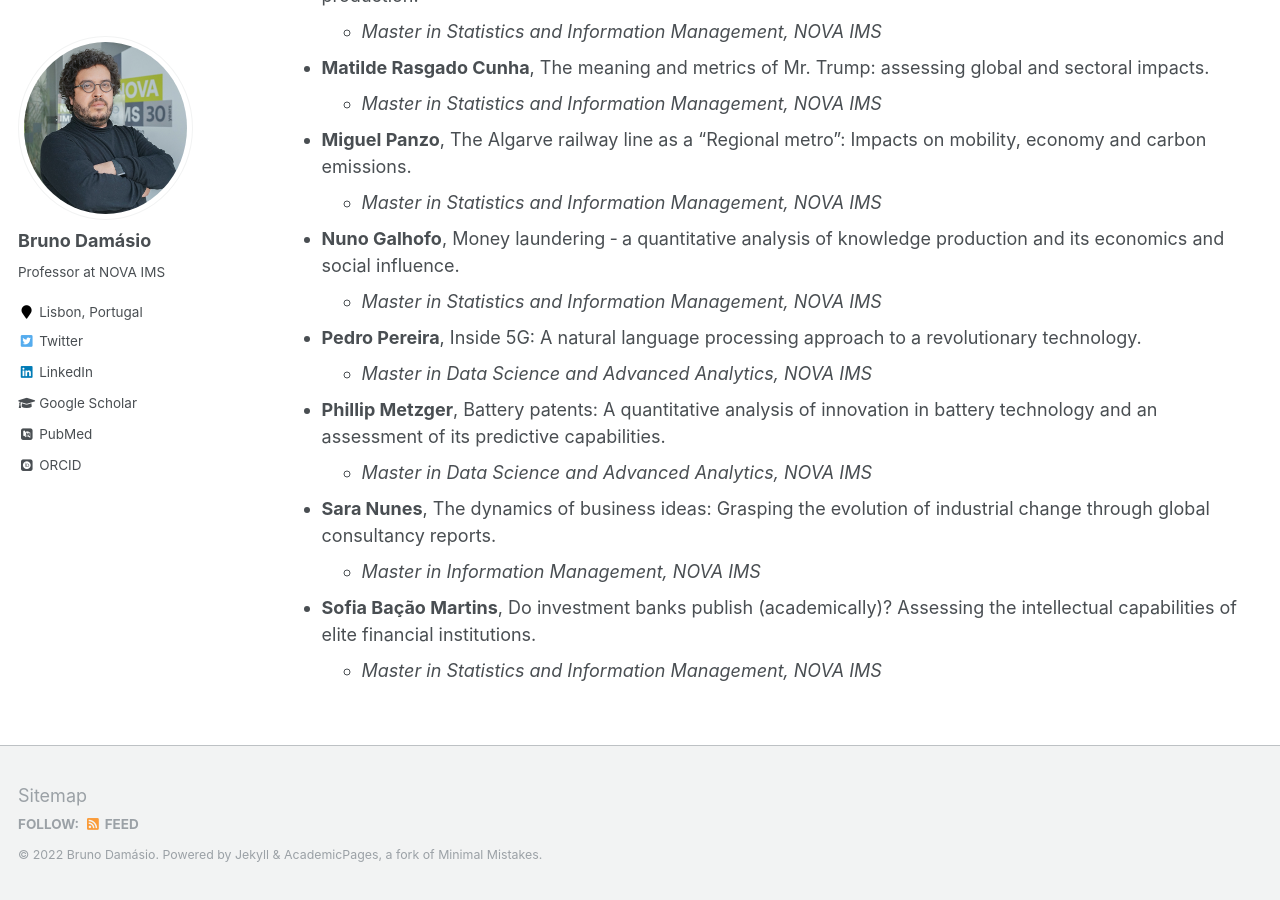
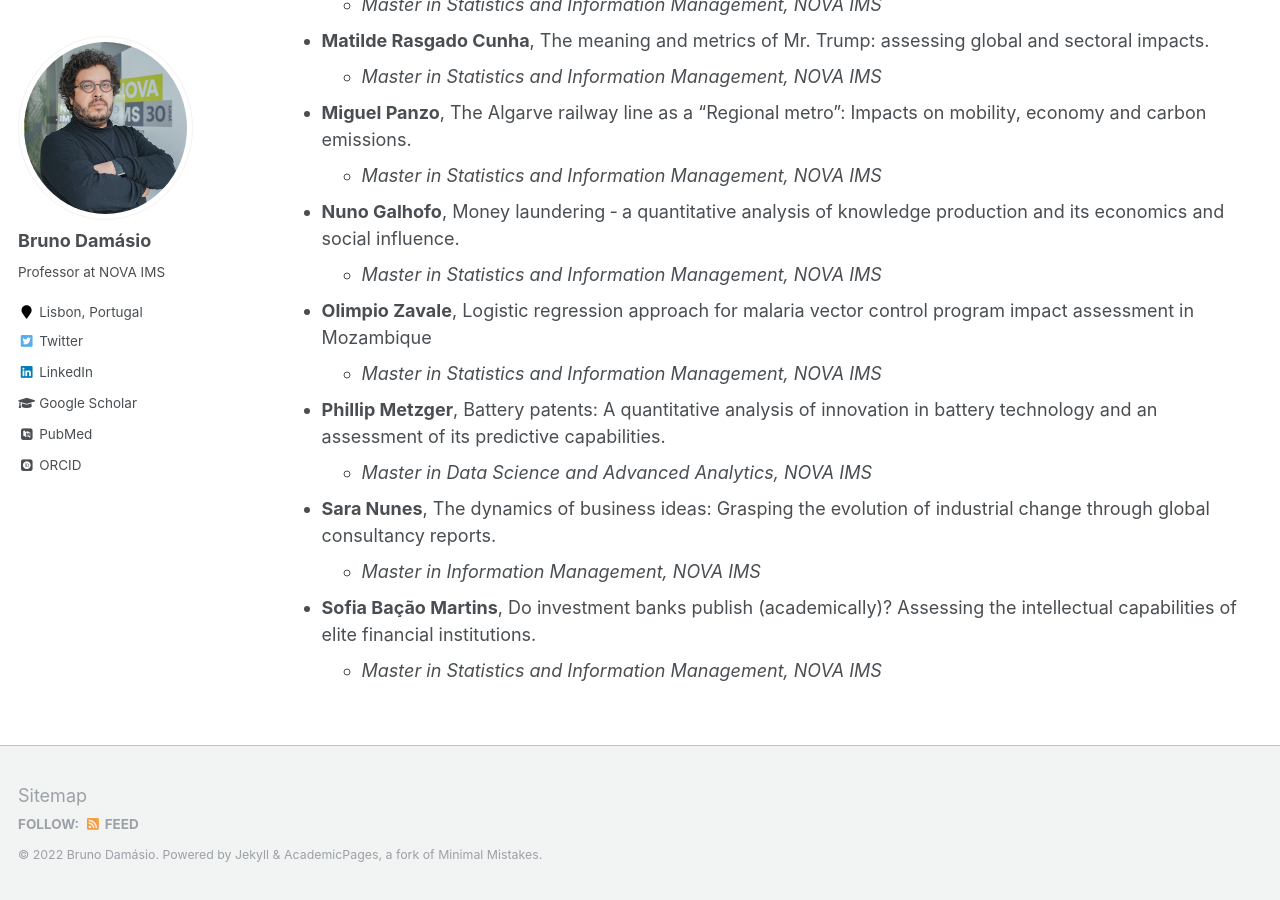
Before and after one commit to damasiob/damasiob.github.io, a Jekyll site: the page built from _pages/orietation.md, in a window 1280 px wide and 900 px high, scrolled down 5570 px. Built offline with Jekyll 4.4.1, drawn with Linux system fonts in a browser that asks for light colours; some web fonts are replaced; some of the changed text lies outside the part shown.

Commit message:
Update orietation.md

```diff
--- a/_pages/orietation.md
+++ b/_pages/orietation.md
@@ -39,6 +39,10 @@ Concluded
   * **Filipa Castilho**, Trends in the scientific production on intangible cultural heritage, a
 bibliometric analysis.
     * *Master in Statistics and Information Management, NOVA IMS*
+
+  * **Pedro Pereira**, Inside 5G: A natural language processing approach to a revolutionary
+technology.
+    * *Master in Data Science and Advanced Analytics, NOVA IMS*
 
   * **Bruno Ruivo**, The impacts of covid‑19 on stock market’s volatility spillovers.
     * *Master in Statistics and Information Management, NOVA IMS*
@@ -255,9 +256,8 @@ and carbon emissions.
 economics and social influence.
     * *Master in Statistics and Information Management, NOVA IMS*
 
-  * **Pedro Pereira**, Inside 5G: A natural language processing approach to a revolutionary
-technology.
-    * *Master in Data Science and Advanced Analytics, NOVA IMS*
+  * **Olimpio Zavale**, Logistic regression approach for malaria vector control program impact assessment in Mozambique
+    * *Master in Statistics and Information Management, NOVA IMS*
 
   * **Phillip Metzger**, Battery patents: A quantitative analysis of innovation in battery technology
 and an assessment of its predictive capabilities.
```
Also changed, not shown: other parts of _pages/orietation.md (+0 -3 lines).
